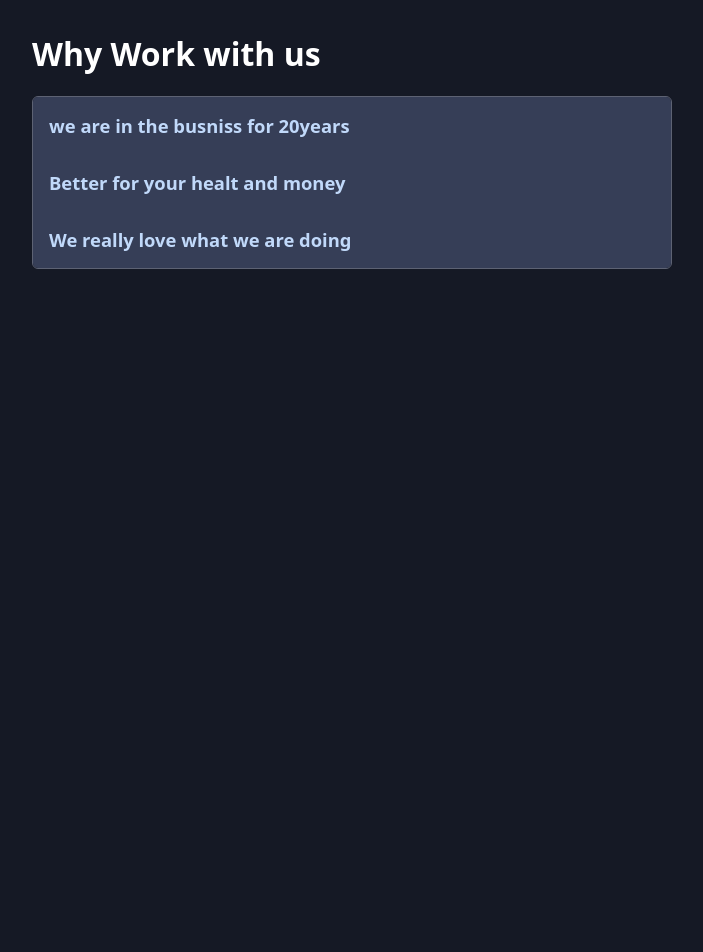
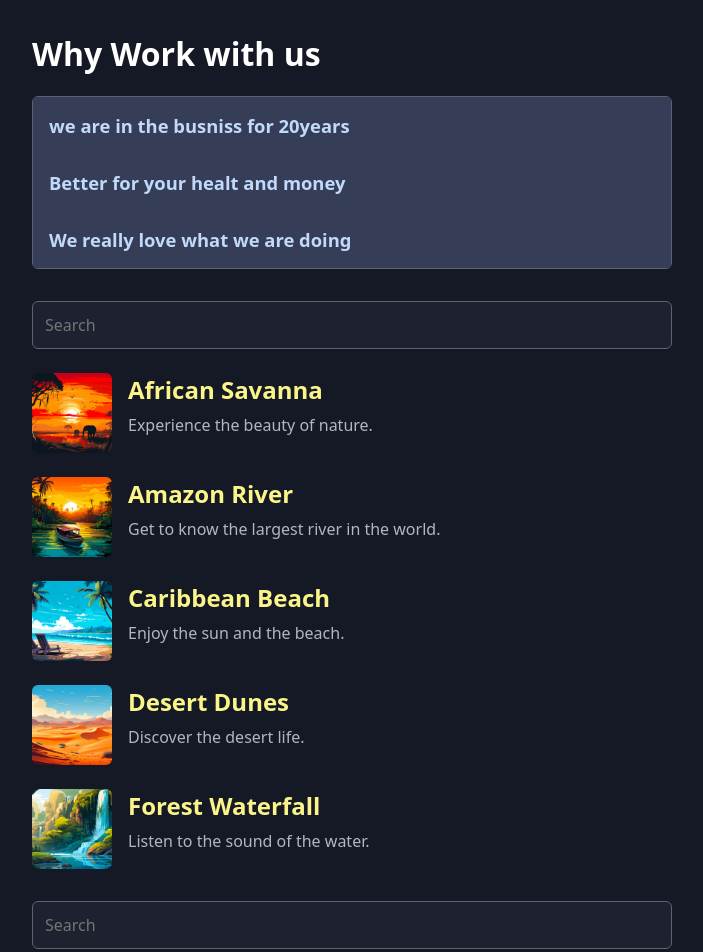
Before and after one commit to hussien22elfayoumy/React-Patterns, a React (Vite) app: page / in a window 1280 px wide. Shown: the top 952 px of the page, without its empty margins (288-991 px from the left). Before the commit the page ends 800 px from the top, so only its background shows below. Built offline with nearby package versions, Linux system fonts and the light colour scheme.

Commit message:
render props pattern

```diff
--- a/src/App.jsx
+++ b/src/App.jsx
@@ -1,4 +1,7 @@
 import Accordion from './components/Accordion/accordion';
+import SearchableList from './components/SearchableList/searchable-list';
+import { PLACES } from './assets/data/places';
+import Place from './components/place';
 
 export default function App() {
   return (
@@ -64,6 +67,16 @@ export default function App() {
           </Accordion.Item>
         </Accordion>
       </section>
+
+      <section>
+        <SearchableList items={PLACES}>
+          {(item) => <Place item={item} />}
+        </SearchableList>
+
+        <SearchableList items={['item 1', 'item 2', 'item 3', 'item 4']}>
+          {(item) => <p>{item}</p>}
+        </SearchableList>
+      </section>
     </main>
   );
 }
--- /dev/null
+++ b/src/assets/data/places.js
@@ -0,0 +1,38 @@
+import savannaImg from '../african-savanna.jpg';
+import amazonImg from '../amazon-river.jpg';
+import caribbeanImg from '../caribbean-beach.jpg';
+import desertImg from '../desert-dunes.jpg';
+import forestImg from '../forest-waterfall.jpg';
+
+export const PLACES = [
+  {
+    id: 'african-savanna',
+    image: savannaImg,
+    title: 'African Savanna',
+    description: 'Experience the beauty of nature.',
+  },
+  {
+    id: 'amazon-river',
+    image: amazonImg,
+    title: 'Amazon River',
+    description: 'Get to know the largest river in the world.',
+  },
+  {
+    id: 'caribbean-beach',
+    image: caribbeanImg,
+    title: 'Caribbean Beach',
+    description: 'Enjoy the sun and the beach.',
+  },
+  {
+    id: 'desert-dunes',
+    image: desertImg,
+    title: 'Desert Dunes',
+    description: 'Discover the desert life.',
+  },
+  {
+    id: 'forest-waterfall',
+    image: forestImg,
+    title: 'Forest Waterfall',
+    description: 'Listen to the sound of the water.',
+  },
+];
--- /dev/null
+++ b/src/components/SearchableList/searchable-list.jsx
@@ -0,0 +1,23 @@
+import { useState } from 'react';
+
+export default function SearchableList({ items, children }) {
+  const [searchTerm, setSearchTerm] = useState('');
+
+  const searchResults = items.filter((item) =>
+    JSON.stringify(item).toLowerCase().includes(searchTerm.toLowerCase())
+  );
+
+  function handleChange(e) {
+    setSearchTerm(e.target.value);
+  }
+  return (
+    <div className='searchable-list'>
+      <input type='search' onChange={handleChange} placeholder='Search' />
+      <ul>
+        {searchResults.map((item, i) => (
+          <li key={i}>{children(item)}</li>
+        ))}
+      </ul>
+    </div>
+  );
+}
--- /dev/null
+++ b/src/components/place.jsx
@@ -0,0 +1,11 @@
+export default function Place({ item }) {
+  return (
+    <article className='place'>
+      <img src={item.image} alt={item.title} />
+      <div>
+        <h2>{item.title}</h2>
+        <p>{item.description}</p>
+      </div>
+    </article>
+  );
+}
```
